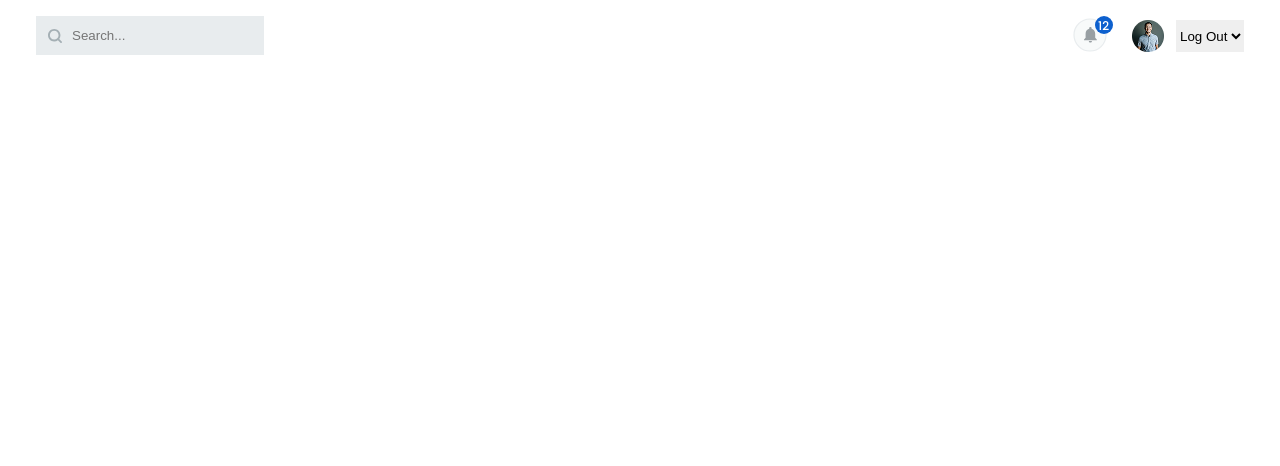
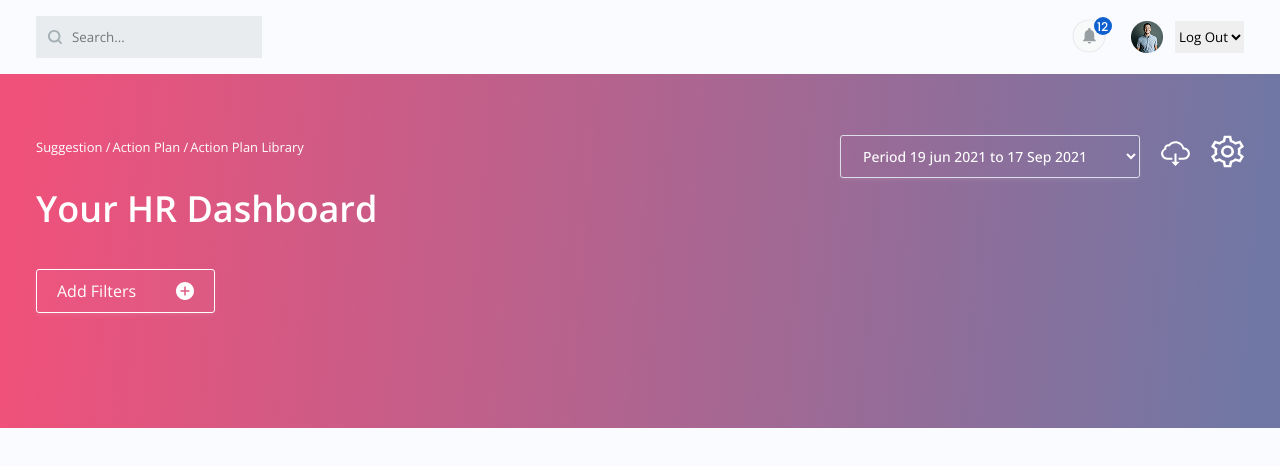
Before and after one commit to t123arun/hr-dashboard, a plain HTML site: page index.html in a window 1280 px wide. Drawn offline with nearby package versions, Linux system fonts and the light colour scheme.

Commit message:
developed home banner section

```diff
--- a/index.html
+++ b/index.html
@@ -27,7 +27,27 @@
         </nav>
     </header>
     <main>
-
+        <div class="home__banner">
+            <div class="container row">
+                <div class="col">
+                    <div class="breadcrumbs">
+                        <span>Suggestion</span>
+                        <span>Action Plan</span>
+                        <span>Action Plan Library</span>
+                    </div>
+                    <h1>Your HR Dashboard</h1>
+                    <button class="btn btn-icon">Add Filters <img src="assets/add-icon.svg" alt="add-icon"></button>
+                </div>
+                <div class="col right-column">
+                    <select name="period" id="period" class="custom-dropdown">
+                        <option value="Period 19 jun 2021 to 17 Sep 2021">Period 19 jun 2021 to 17 Sep 2021</option>
+                        <option value="Period 19 jun 2021 to 17 Sep 2021">Period 19 jun 2021 to 17 Sep 2021</option>
+                    </select>
+                    <img src="assets/download-iconn.svg" alt="download-icon" class="download-icon">
+                    <img src="assets/setting-icon.svg" alt="setting-icon" class="setting-icon">
+                </div>
+            </div>
+        </div>
     </main>
 </body>
 </html>
--- a/style.css
+++ b/style.css
@@ -1,8 +1,49 @@
+@import url('https://fonts.googleapis.com/css2?family=Open+Sans:ital,wght@0,300..800;1,300..800&family=Poppins:wght@400;500;600;700&display=swap');
+:root{
+    --primary-white : #ffffff;
+    --primary-black : #2a2c49;
+    --secondary-black : #40464C;
+    --primary-blue : #FAFBFE;
+    --primary-grey : #DCDEE9;
+}
+
+
 *{
     margin: 0;
     padding: 0;
     box-sizing: border-box;
+    font-family: "Open Sans", sans-serif;
 }
+body{
+    background-color: var(--primary-blue);
+}
+
+/* ===typography=== */
+h1{
+    font-weight: 600;
+    font-size: 36px;
+    line-height: 24px;
+}
+h2{
+    font-weight: 600;
+    font-size: 28px;
+    line-height: 42px;
+    color: var(--primary-black);
+}
+h3{
+    font-weight: 600;
+    font-size: 26px;
+    line-height: 15px;
+
+}
+p{
+    font-weight: 400;
+    font-size: 16px;
+    line-height: 24px;
+    color: var(--secondary-black);
+}
+
+/* ===header section=== */
 
 nav{
     display: flex;
@@ -54,11 +95,91 @@ select{
     gap: 12px;
 }
 
+/* ===main section=== */
+.container{
+    width: 100%;
+    padding-left: 36px;
+    padding-right: 36px;
+}
+.home__banner{
+    background: linear-gradient(94.82deg, #F0517A 1.7%, #7177A4 97.06%);
+    padding-top: 61px;
+    padding-bottom: 61px;
+    color: var(--primary-white);
+    min-height: 354px;
+}
+.home__banner h1{
+    padding-top: 38px;
+    padding-bottom: 48px;
+}
+.row{
+    display: flex;
+    justify-content: space-between;
+    flex-wrap: wrap;
+    gap: 30px;
+}
+/* .col{
+    flex-basis: 50%;
+} */
+.right-column{
+    display: flex;
+    justify-content: flex-end;
+    gap: 19px;
+    align-items: flex-start;
+    height: fit-content;
+    flex-wrap: wrap;
+}
+.breadcrumbs{
+    display: flex;
+    gap: 2px;
+}
+.breadcrumbs span{
+    position: relative;
+    display: block;
+    padding-right: 8px;
+    font-size: 13px;
+    font-weight: 400;
+    line-height: 24px;
+}
+.breadcrumbs span:not(:last-child)::after{
+    content: '/';
+    position: absolute;
+    right: 0;
+    top: 0;
+}
 
+.download-icon,
+.setting-icon{
+    width: 33px;
+    height: 33px;
+}
+.custom-dropdown{
+    background-color: transparent;
+    border: 1px solid var(--primary-grey);
+    padding: 10px 36px 10px 18px;
+    font-size: 14px;
+    font-weight: 500;
+    line-height: 21px;
+    box-shadow: 0px 2px 4px 0px #EAECF01A;
+    color: var(--primary-white);
+    border-radius: 3px;
+}
 
-
-
-
+button{
+    all: unset;
+}
+.btn{
+    padding: 10px 20px;
+    box-shadow: 0px 2px 4px 0px #EAECF01A;
+    border: 1px solid var(--primary-white);
+    border-radius: 3px;
+    background-color: #FFFFFF05;
+}
+.btn-icon{
+    display: flex;
+    justify-content: space-between;
+    gap: 40px;
+}
 
 /* ====media query ===== */
 @media only screen and (min-width: 768px){
@@ -70,6 +191,33 @@ select{
     input[type="search"]{
         max-width: 240px;
     }
-
+    /* .container{
+        max-width: 650px;
+        margin: 0 auto;
+    } */
 
 }
+@media only screen and (min-width: 1024px){
+    /* .container{
+        max-width: 992px;
+        margin: 0 auto;
+    } */
+    .row{
+        gap: 0;
+    }
+    .col{
+        flex-basis: 50%;
+    }
+}
+@media only screen and (min-width: 1440px){
+    .container{
+        max-width: 1350px;
+        margin: 0 auto;
+    }
+}
+@media only screen and (min-width: 1920px){
+    .container{
+        max-width: 1427px;
+        margin: 0 auto;
+    }
+}
```
Also changed, not shown: assets/add-icon.svg (added), assets/download-iconn.svg (added), assets/dropdown-icon.svg (added), assets/setting-icon.svg (added).
